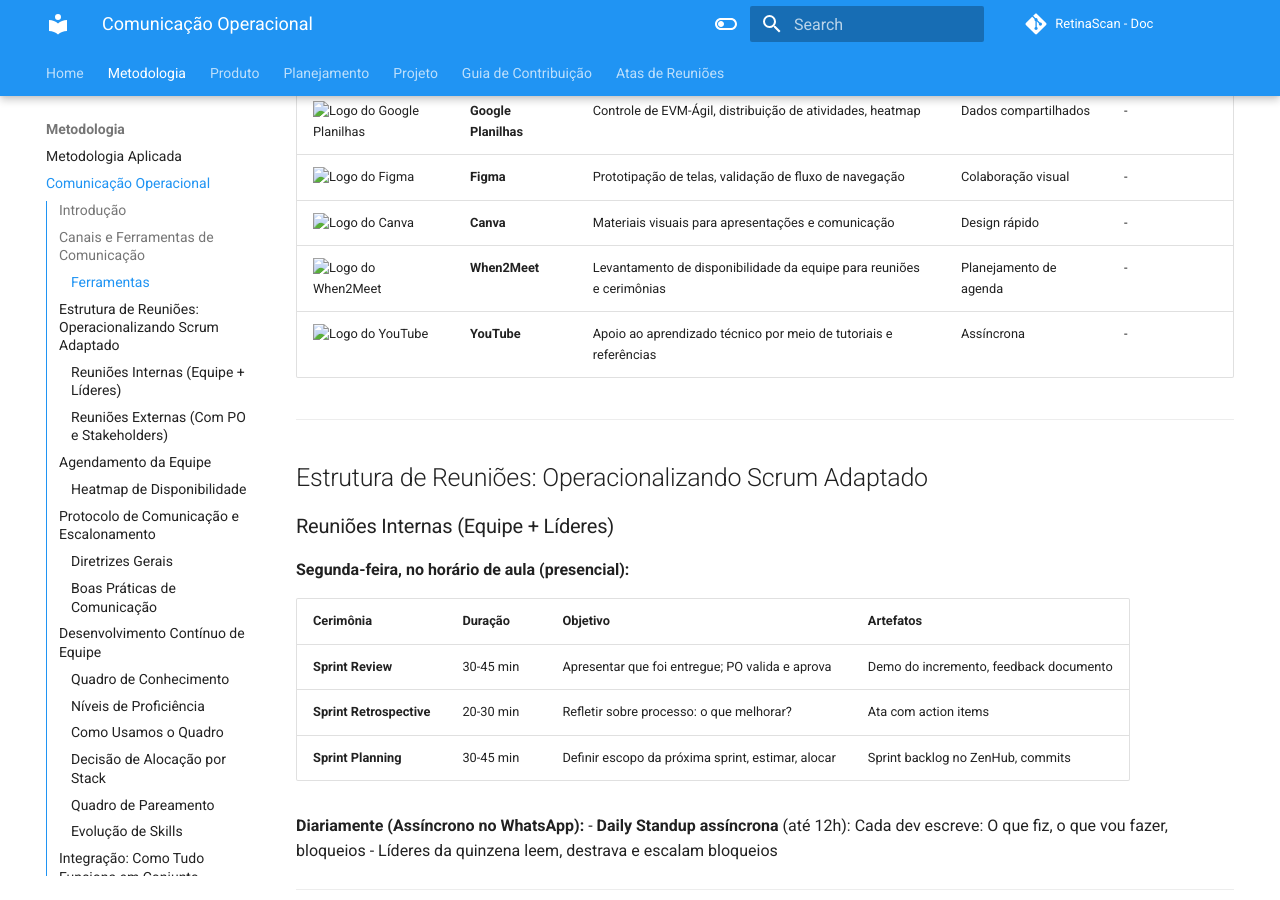
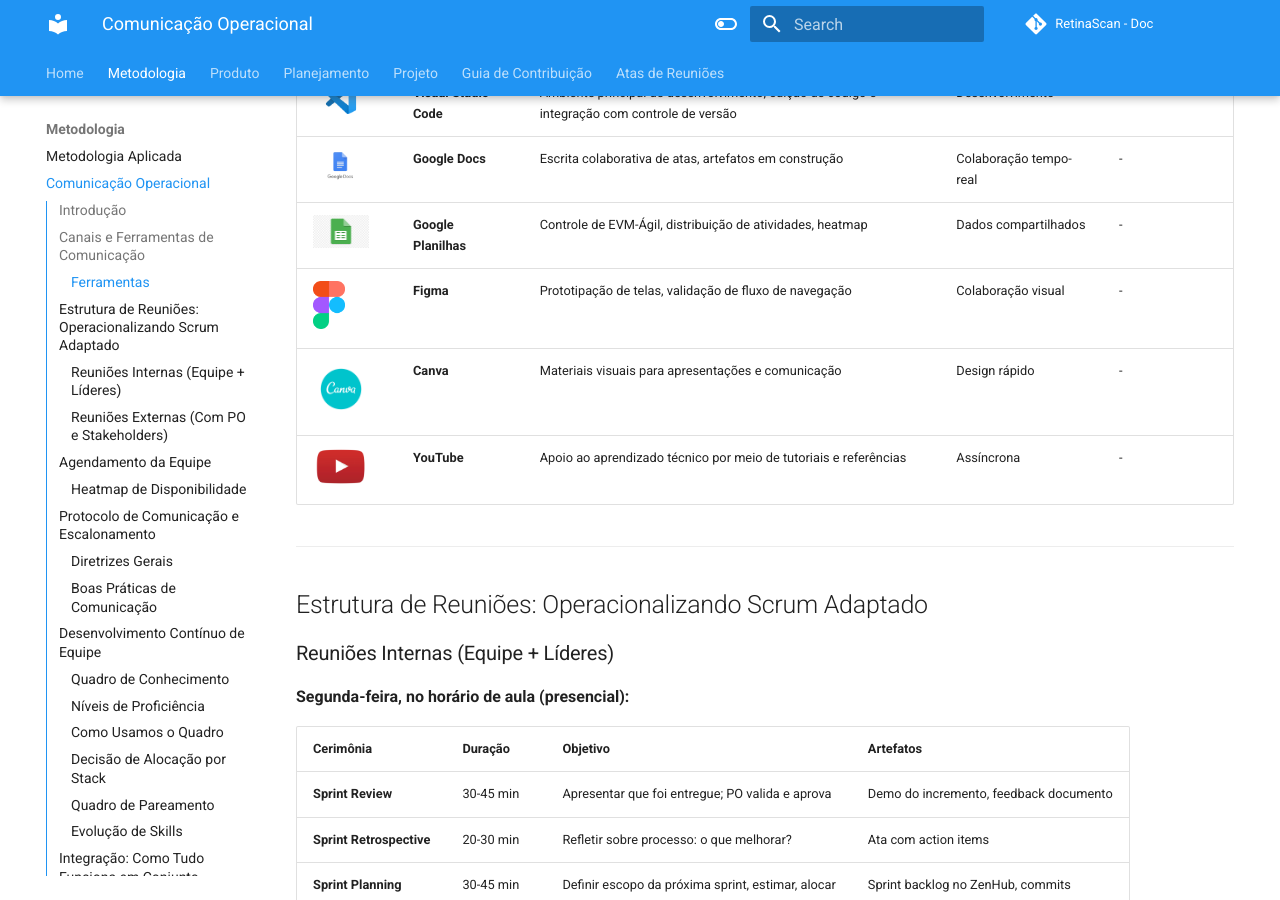
Before and after one commit to fga-eps-mds/2026-1-RetinaScan-Doc, an MkDocs documentation site: the page built from docs/metodologia/comunicacao-operacional.md, in a window 1280 px wide and 900 px high, scrolled down 891 px. Built offline with MkDocs 1.6.1 and Material for MkDocs 9.7.7, drawn with Linux system fonts in a browser that asks for light colours; comment, search, counter and statistics services are not loaded.

Commit message:
correção dos links das imagens de ferramentas

```diff
--- a/docs/metodologia/comunicacao-operacional.md
+++ b/docs/metodologia/comunicacao-operacional.md
@@ -12,18 +12,17 @@ Este documento consolida como a equipe operacionaliza a metodologia através de
 
 | Ícone | Ferramenta | Finalidade | Tipo de Comunicação | Tempo de Resposta |
 |------|-----------|-----------|---|---|
-| <img src="../assets/imagens/ferramentas/logo_discord.png" alt="Logo do Discord" width="56px" /> | **Discord** | Reuniões síncronas, sprints, alinhamentos técnicos com time e PO | Síncrona/Assíncrona | Até 24h |
-| <img src="../assets/imagens/ferramentas/logo_Microsoft_Teams.png" alt="Logo do Microsoft Teams" width="56px" /> | **Microsoft Teams** | Reuniões formais, validação com PO, gravação de apresentações | Síncrona | Agendado |
-| <img src="../assets/imagens/ferramentas/logo_whatsapp.png" alt="Logo do WhatsApp" width="56px" /> | **WhatsApp** | Avisos rápidos, decisões operacionais, daily assíncrona | Assíncrona | Até 4h |
-| <img src="../assets/imagens/ferramentas/logo_zenhub.png" alt="Logo do ZenHub" width="56px" /> | **ZenHub** | Gestão do backlog, sprint planning, Kanban integrado ao GitHub | Rastreabilidade | - |
-| <img src="../assets/imagens/ferramentas/logo_github.png" alt="Logo do GitHub" width="56px" /> | **GitHub** | Versionamento, PRs com revisão de código, CI/CD | Rastreabilidade | - |
-| <img src="../assets/imagens/ferramentas/logo_vscode.png" alt="Logo do Visual Studio Code" width="56px" /> | **Visual Studio Code** | Ambiente principal de desenvolvimento, edição de código e integração com controle de versão | Desenvolvimento | - |
-| <img src="../assets/imagens/ferramentas/logo_googledocs.png" alt="Logo do Google Docs" width="56px" /> | **Google Docs** | Escrita colaborativa de atas, artefatos em construção | Colaboração tempo-real | - |
-| <img src="../assets/imagens/ferramentas/logo_google_planilhas.jpg" alt="Logo do Google Planilhas" width="56px" /> | **Google Planilhas** | Controle de EVM-Ágil, distribuição de atividades, heatmap | Dados compartilhados | - |
-| <img src="../assets/imagens/ferramentas/logo_figma.png" alt="Logo do Figma" width="32px" /> | **Figma** | Prototipação de telas, validação de fluxo de navegação | Colaboração visual | - |
-| <img src="../assets/imagens/ferramentas/logo_canva.png" alt="Logo do Canva" width="56px" /> | **Canva** | Materiais visuais para apresentações e comunicação | Design rápido | - |
-| <img src="../assets/imagens/ferramentas/logo_when2meet.png" alt="Logo do When2Meet" width="56px" /> | **When2Meet** | Levantamento de disponibilidade da equipe para reuniões e cerimônias | Planejamento de agenda | - |
-| <img src="../assets/imagens/ferramentas/logo_youtube.png" alt="Logo do YouTube" width="56px" /> | **YouTube** | Apoio ao aprendizado técnico por meio de tutoriais e referências | Assíncrona | - |
+| <img src="https://github.com/fga-eps-mds/2026-1-RetinaScan-Doc/blob/main/docs/assets/imagens/ferramentas/logo_discord.png?raw=true" alt="Logo do Discord" width="56px" /> | **Discord** | Reuniões síncronas, sprints, alinhamentos técnicos com time e PO | Síncrona/Assíncrona | Até 24h |
+| <img src="https://github.com/fga-eps-mds/2026-1-RetinaScan-Doc/blob/main/docs/assets/imagens/ferramentas/logo_Microsoft_Teams.png?raw=true" alt="Logo do Microsoft Teams" width="56px" /> | **Microsoft Teams** | Reuniões formais, validação com PO, gravação de apresentações | Síncrona | Agendado |
+| <img src="https://github.com/fga-eps-mds/2026-1-RetinaScan-Doc/blob/main/docs/assets/imagens/ferramentas/logo_whatsapp.png?raw=true" alt="Logo do WhatsApp" width="56px" /> | **WhatsApp** | Avisos rápidos, decisões operacionais, daily assíncrona | Assíncrona | Até 4h |
+| <img src="https://github.com/fga-eps-mds/2026-1-RetinaScan-Doc/blob/main/docs/assets/imagens/ferramentas/logo_zenhub.png?raw=true" alt="Logo do ZenHub" width="56px" /> | **ZenHub** | Gestão do backlog, sprint planning, Kanban integrado ao GitHub | Rastreabilidade | - |
+| <img src="https://github.com/fga-eps-mds/2026-1-RetinaScan-Doc/blob/main/docs/assets/imagens/ferramentas/logo_github.png?raw=true" alt="Logo do GitHub" width="56px" /> | **GitHub** | Versionamento, PRs com revisão de código, CI/CD | Rastreabilidade | - |
+| <img src="https://github.com/fga-eps-mds/2026-1-RetinaScan-Doc/blob/main/docs/assets/imagens/ferramentas/logo_vscode.png?raw=true" alt="Logo do Visual Studio Code" width="56px" /> | **Visual Studio Code** | Ambiente principal de desenvolvimento, edição de código e integração com controle de versão | Desenvolvimento | - |
+| <img src="https://github.com/fga-eps-mds/2026-1-RetinaScan-Doc/blob/main/docs/assets/imagens/ferramentas/logo_googledocs.png?raw=true" alt="Logo do Google Docs" width="56px" /> | **Google Docs** | Escrita colaborativa de atas, artefatos em construção | Colaboração tempo-real | - |
+| <img src="https://github.com/fga-eps-mds/2026-1-RetinaScan-Doc/blob/main/docs/assets/imagens/ferramentas/logo_google_planilhas.jpg?raw=true" alt="Logo do Google Planilhas" width="56px" /> | **Google Planilhas** | Controle de EVM-Ágil, distribuição de atividades, heatmap | Dados compartilhados | - |
+| <img src="https://github.com/fga-eps-mds/2026-1-RetinaScan-Doc/blob/main/docs/assets/imagens/ferramentas/logo_figma.png?raw=true" alt="Logo do Figma" width="32px" /> | **Figma** | Prototipação de telas, validação de fluxo de navegação | Colaboração visual | - |
+| <img src="https://github.com/fga-eps-mds/2026-1-RetinaScan-Doc/blob/main/docs/assets/imagens/ferramentas/logo_canva.png?raw=true" alt="Logo do Canva" width="56px" /> | **Canva** | Materiais visuais para apresentações e comunicação | Design rápido | - |
+| <img src="https://github.com/fga-eps-mds/2026-1-RetinaScan-Doc/blob/main/docs/assets/imagens/ferramentas/logo_youtube.png?raw=true" alt="Logo do YouTube" width="56px" /> | **YouTube** | Apoio ao aprendizado técnico por meio de tutoriais e referências | Assíncrona | - |
 
 ---
 
```
